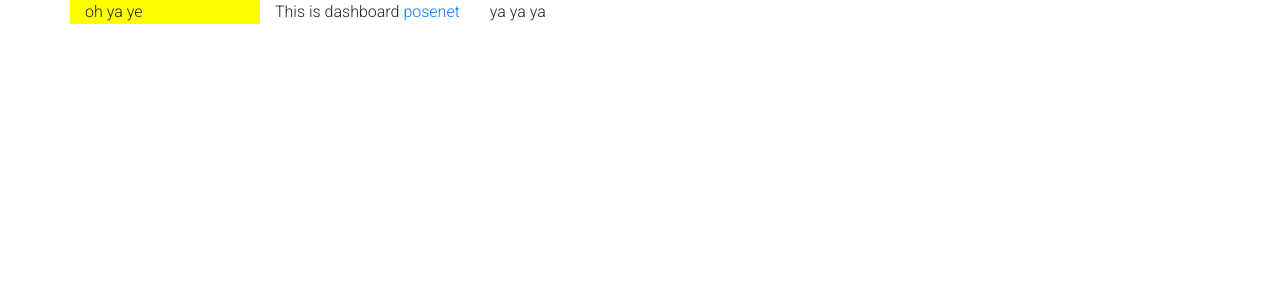
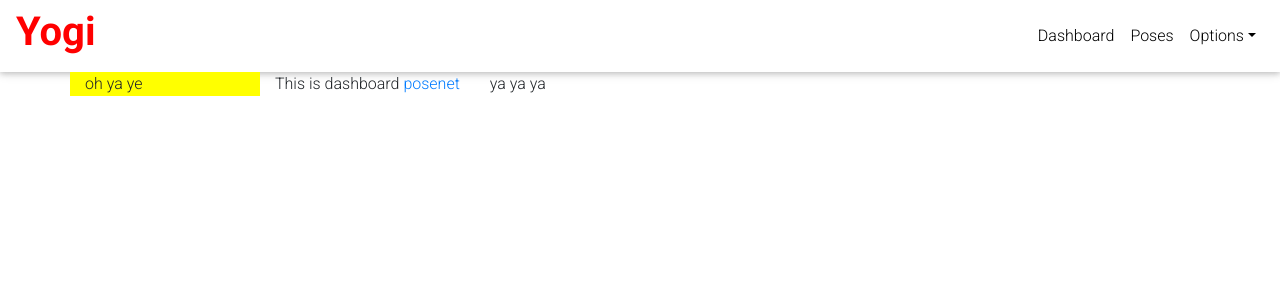
Before and after one commit to SJSUFall2019-CMPE272/Virtual-Yoga-Trainer, a React (Create React App) app in the folder yoga-pose-detection/: page /dashboard in a window 1280 px wide. Shown: the top 300 px of the page. Built offline with nearby package versions, Linux system fonts and the light colour scheme; no server answers; sample sign-in values are in the browser's storage.

Commit message:
Fix routes and localstorage

```diff
--- a/yoga-pose-detection/src/App.js
+++ b/yoga-pose-detection/src/App.js
@@ -4,31 +4,9 @@ import fire from "./config/fire";
 import Main from "./components/Main";
 
 class App extends React.Component {
-  state = {
-    user: false
-  };
-
-  componentDidMount() {
-    this.authListener();
-  }
-
-  authListener() {
-    fire.auth().onAuthStateChanged((user) => {
-      if (user) {
-        // User is signed in.
-        console.log("User signed in");
-        this.setState({user: true})
-      } else {
-        console.log("User not signed in");
-        this.setState({user: false});
-      }
-    });
-
-  }
-
   render() {
     return (
-      <div className="App">{fire.auth().currentUser ? <Main /> : <Login/>}</div>
+      <div><Main /></div>
     );
   }
 }
--- /dev/null
+++ b/yoga-pose-detection/src/components/Header.css
@@ -0,0 +1,2 @@
+.header {
+}
--- a/yoga-pose-detection/src/components/Header.js
+++ b/yoga-pose-detection/src/components/Header.js
@@ -3,6 +3,7 @@ import { NavItem, NavLink } from "reactstrap";
 import { Redirect } from "react-router-dom";
 import { browserHistory } from "react-router";
 import fire from "../config/fire";
+import './Header.css';
 
 import {
   Navbar,
@@ -29,6 +30,7 @@ class Header extends Component {
 
   logout = () => {
     fire.auth().signOut().then(()=> {
+        localStorage.removeItem('user');
         this.setState({user: false});
         this.setState({redirectToLogin: true});
         console.log("Redirecting");
@@ -36,8 +38,14 @@ class Header extends Component {
   };
 
   render() {
+      const user = localStorage.getItem('user');
     return (
-      <React.Fragment>
+        <div>
+          { user == null && ( <Redirect
+            to={{
+              pathname: "/login"
+            }}
+          />) }
         {this.state.redirectToLogin && (
           <Redirect
             to={{
@@ -45,7 +53,7 @@ class Header extends Component {
             }}
           />
         )}
-        <div className="header">
+        {user != null && this.state.redirectToLogin == false && (<div className="header">
           <Navbar color="" light expand="md">
             <h1 style={{ color: "red" }}>
               <span className="font-weight-bold">Yogi</span>
@@ -55,7 +63,7 @@ class Header extends Component {
                 <NavLink href="/dashboard">Dashboard</NavLink>
               </NavItem>
               <NavItem>
-                <NavLink href="/poses">Poses</NavLink>
+                <NavLink href="/screen">Poses</NavLink>
               </NavItem>
               <UncontrolledDropdown nav inNavbar>
                 <DropdownToggle nav caret onClick={this.getCartItems}>
@@ -71,8 +79,8 @@ class Header extends Component {
               </UncontrolledDropdown>
             </Nav>
           </Navbar>
+        </div>)}
         </div>
-      </React.Fragment>
     );
   }
 }
--- a/yoga-pose-detection/src/components/Login.js
+++ b/yoga-pose-detection/src/components/Login.js
@@ -19,6 +19,7 @@ import { Redirect } from "react-router-dom";
 
 class Login extends React.Component {
   state = {
+    loggedin: false,
     email: "",
     password: ""
   };
@@ -28,7 +29,7 @@ class Login extends React.Component {
     fire
       .auth()
       .signInWithEmailAndPassword(this.state.email, this.state.password)
-      .then(u => {})
+      .then(u => { localStorage.setItem('user', u); this.setState({loggedin: true})})
       .catch(error => {
         console.log(error);
       });
@@ -39,8 +40,9 @@ class Login extends React.Component {
     fire
       .auth()
       .signInWithPopup(this.provider)
-      .then(function(result) {
+      .then((result) => {
         console.log(result);
+        localStorage.setItem('user', fire.auth().currentUser); this.setState({loggedin: true});
       })
       .catch(error => {
         console.log(error);
@@ -52,11 +54,13 @@ class Login extends React.Component {
   }
 
   render() {
-    const user= fire.auth().currentUser;
+    console.log("At login page");
+    const user = localStorage.getItem('user');
+    console.log(this.state.user);
     return (
       <div>
-  {  user == true && <Redirect to={{ pathname: "/dashboard" }} /> }
-  { user == false &&
+  {  user !=undefined  && <Redirect to={{ pathname: "/dashboard" }} /> }
+  { user == undefined &&
         <Container style={{ paddingTop: "20px" }}>
           <Row>
             <Col></Col>
--- a/yoga-pose-detection/src/components/Main.js
+++ b/yoga-pose-detection/src/components/Main.js
@@ -11,6 +11,7 @@ class Main extends Component {
   render() {
     return (
       <div>
+        <Route path="/" component={Login}/>
         <Route path="/screen" component={Screen} />
         <Route path="/header" component={Header} />
         <Route path="/practice" component={Practice} />
--- a/yoga-pose-detection/src/components/dashboard.jsx
+++ b/yoga-pose-detection/src/components/dashboard.jsx
@@ -1,6 +1,7 @@
 import React, { Component } from "react";
 import { Link } from "react-router-dom";
 import { Container, Row, Col } from 'reactstrap';
+import Header from './Header'
 
 import "./dashboard.css";
 
@@ -8,6 +9,8 @@ class Dashboard extends Component {
   state = {};
   render() {
     return (
+      <div>
+        <Header></Header>
       <div className="dashboard">
       <Container>
       <Row>
@@ -17,6 +20,7 @@ class Dashboard extends Component {
       </Row>
         </Container>
       </div>
+      </div>
     );
   }
 }
```
